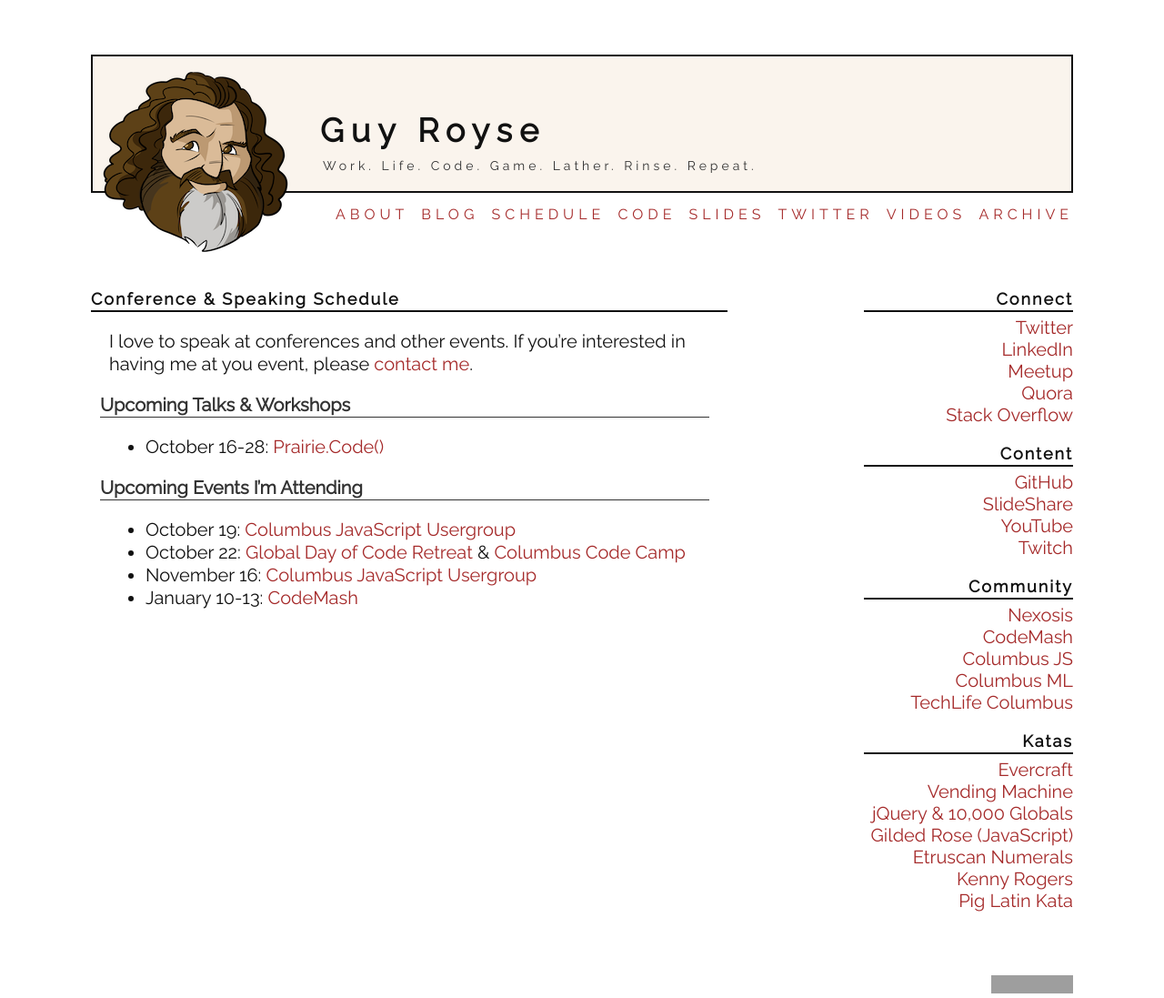
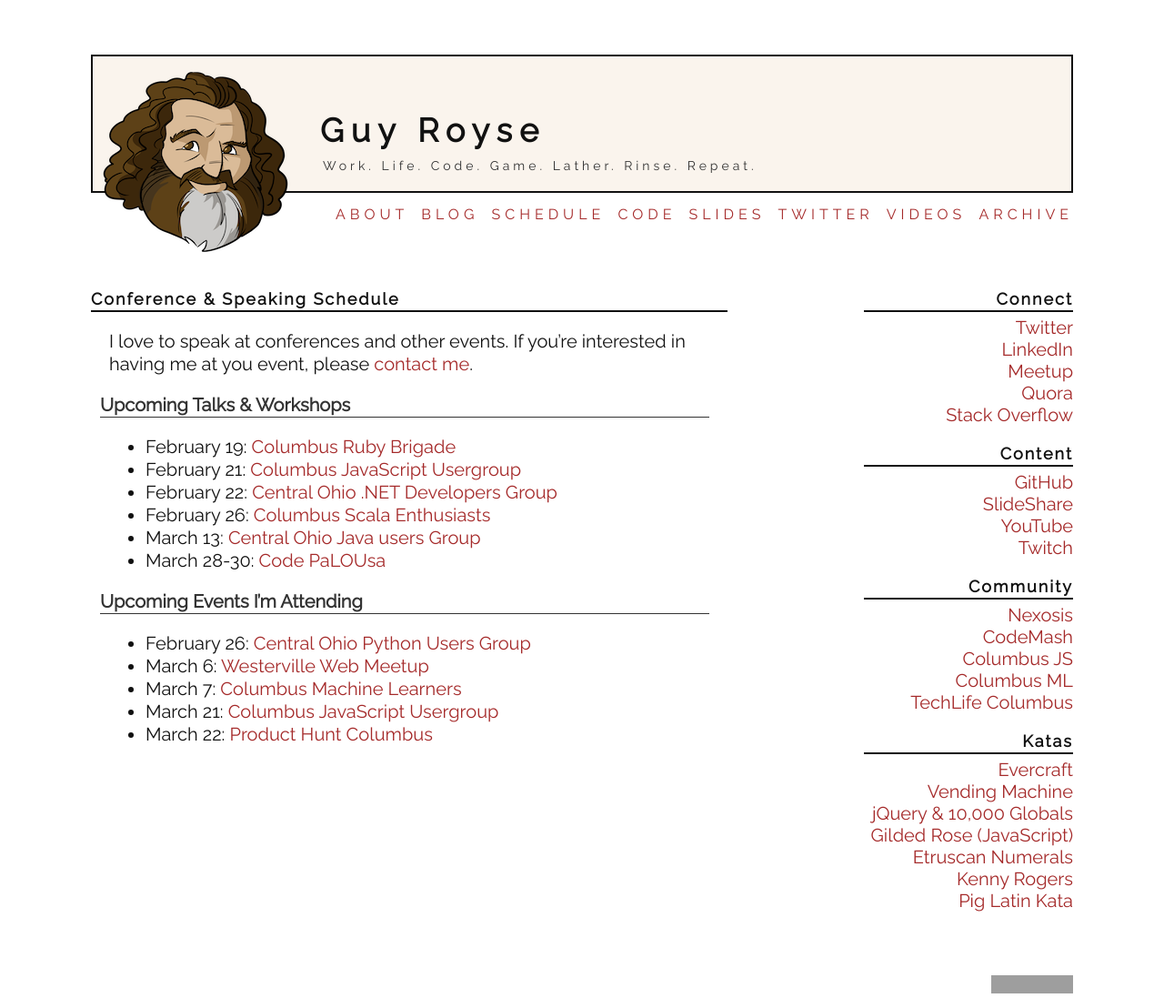
Before and after one commit to guyroyse/guyroyse.github.com, a Jekyll site: the page built from schedule/index.markdown, in a window 1280 px wide. Shown: the whole page at 91% size. Built offline with Jekyll 4.4.1, drawn with Linux system fonts in a browser that asks for light colours; grey boxes are pictures that could not be loaded.

Commit message:
updated speaking scheulde

```diff
--- a/schedule/index.markdown
+++ b/schedule/index.markdown
@@ -7,11 +7,17 @@ I love to speak at conferences and other events. If you're interested in having
 
 # Upcoming Talks & Workshops
 
-- October 16-28: [Prairie.Code()](http://prairiecode.amegala.com/)
+- February 19: [Columbus Ruby Brigade](http://columbusrb.com/)
+- February 21: [Columbus JavaScript Usergroup](http://columbusjs.org/)
+- February 22: [Central Ohio .NET Developers Group](http://condg.org/)
+- February 26: [Columbus Scala Enthusiasts](https://www.meetup.com/Columbus-Scala-Enthusiasts/)
+- March 13: [Central Ohio Java users Group](http://www.cojug.org/)
+- March 28-30: [Code PaLOUsa](http://www.codepalousa.com/)
 
 # Upcoming Events I'm Attending
 
-- October 19: [Columbus JavaScript Usergroup](http://cbusjs.github.io)
-- October 22: [Global Day of Code Retreat](http://globalday.coderetreat.org/) & [Columbus Code Camp](http://columbuscodecamp.com/)
-- November 16: [Columbus JavaScript Usergroup](http://cbusjs.github.io)
-- January 10-13: [CodeMash](http://www.codemash.org/)
+- February 26: [Central Ohio Python Users Group](https://www.meetup.com/Central-Ohio-Python-Users-Group/)
+- March 6: [Westerville Web Meetup](https://www.meetup.com/westervilleweb/)
+- March 7: [Columbus Machine Learners](https://www.meetup.com/Columbus-Machine-Learners/)
+- March 21: [Columbus JavaScript Usergroup](http://cbusjs.github.io)
+- March 22: [Product Hunt Columbus](https://www.meetup.com/Product-Hunt-Columbus/)
```
